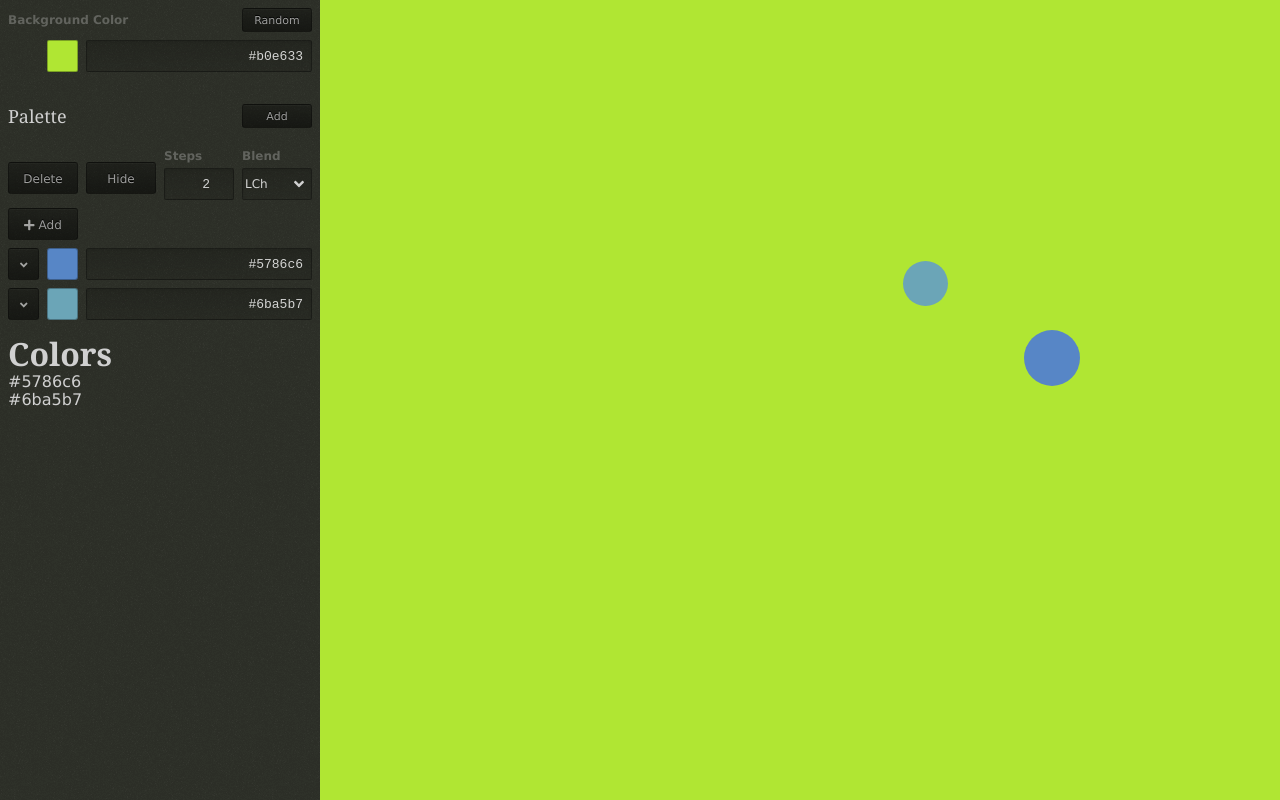
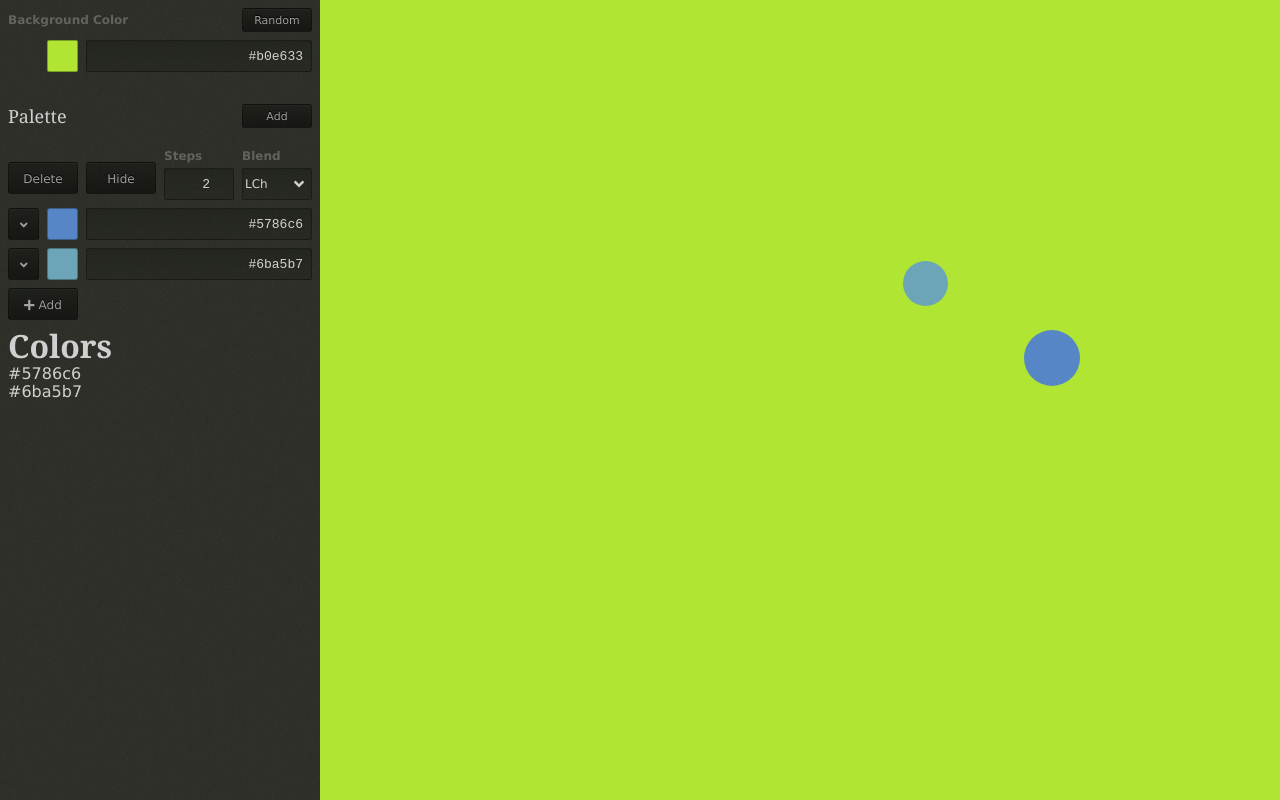
Before and after one commit to LoudBit/clutch, a Nuxt app: page / in a window 1280 px wide. Built offline with nearby package versions, Linux system fonts and the light colour scheme.

Commit message:
moved ColorInput inside PaletteInput

```diff
--- a/assets/scss/_layout.scss
+++ b/assets/scss/_layout.scss
@@ -7,6 +7,11 @@ article, aside, figcaption, figure, footer, header, main, nav, section {
 .ui.grid {
   display: grid;
   gap: 8px 8px;
+}
+
+.grid--four-column {
+  grid-template-columns: 1fr 1fr 1fr 1fr;
+  grid-template-rows: auto;
 }
 
 // This sucks, what's better?
--- a/components/Palette.vue
+++ b/components/Palette.vue
@@ -15,18 +15,7 @@
       <div class="ui column">
         <template v-for="(input, index) in rawInputs">
           <PaletteInput :key="`input-${input.id}`" :input="input" :index="index"></PaletteInput>
-          <ColorInput
-            v-for="(color, i) in input.colors"
-            :key="`color-${color.id}`"
-            :color-id="color.id"
-            :input-index="index"
-            :color-index="i"
-            :input="input"
-          ></ColorInput>
         </template>
-        <!-- <div>
-          <button class="ui" title="Add Color" @click="addColor()"><font-awesome-icon icon="plus" /> Add</button>
-        </div> -->
       </div>
     </div>
 
@@ -43,15 +32,12 @@
 </template>
 
 <script>
-// import chroma from 'chroma-js'
 import { mapGetters, mapMutations } from 'vuex'
 import BG from '~/components/BG'
 import PaletteInput from '~/components/PaletteInput'
-import ColorInput from '~/components/ColorInput'
-// import { createColor } from '~/store/palette'
 
 export default {
-  components: { BG, PaletteInput, ColorInput },
+  components: { BG, PaletteInput },
   computed: {
     ...mapGetters({
       bg: 'palette/bg',
@@ -61,14 +47,6 @@ export default {
     })
   },
   methods: {
-    // addColor() {
-    //   // TODO: move this logic to the store
-    //   const color = chroma.random()
-    //   const colors = [...this.input.colors, createColor(color)]
-    //   const input = { colors }
-    //   const index = this.index
-    //   this.$store.commit('palette/updateInput', { input, index })
-    // },
     ...mapMutations({
       randomize: 'palette/randomize',
       addInput: 'palette/addInput'
--- a/components/PaletteInput.vue
+++ b/components/PaletteInput.vue
@@ -1,4 +1,5 @@
 <template>
+  <div class="PaletteInput">
     <div class="palette-input-grid">
       <div class="grid-area-delete">
         <br class="ui" />
@@ -30,7 +31,16 @@
           <font-awesome-icon icon="angle-down" />
         </div>
       </div>
-    <div>
+    </div>
+    <ColorInput
+      v-for="(color, i) in input.colors"
+      :key="`color-${color.id}`"
+      :color-id="color.id"
+      :input-index="index"
+      :color-index="i"
+      :input="input"
+    ></ColorInput>
+    <div class="ui grid grid--four-column">
       <button class="ui x-100" title="Add Color" @click="addColor()"><font-awesome-icon icon="plus" /> Add</button>
     </div>
   </div>
@@ -40,8 +50,10 @@
 import chroma from 'chroma-js'
 import { mapMutations } from 'vuex'
 import { createColor } from '~/store/palette'
+import ColorInput from '~/components/ColorInput'
 
 export default {
+  components: { ColorInput },
   props: {
     input: {
       type: Object,
```
Lines whose indentation alone changed are shown as unchanged.
